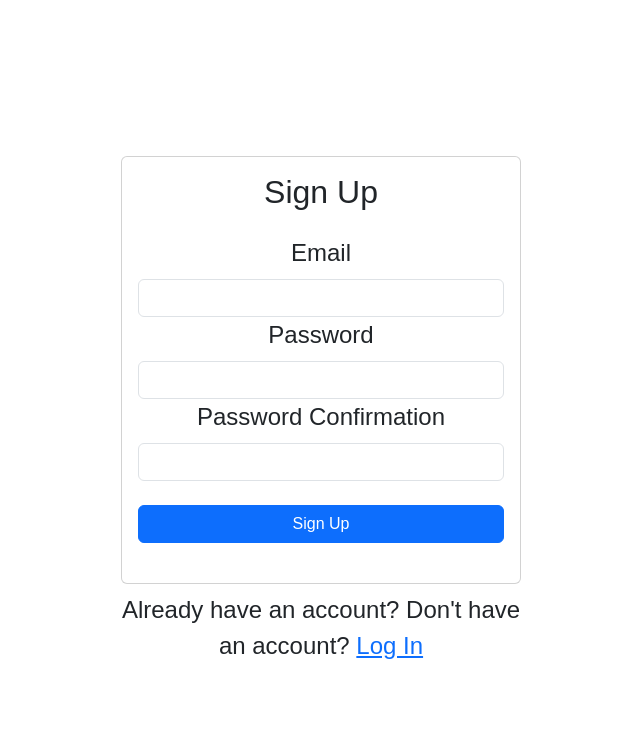
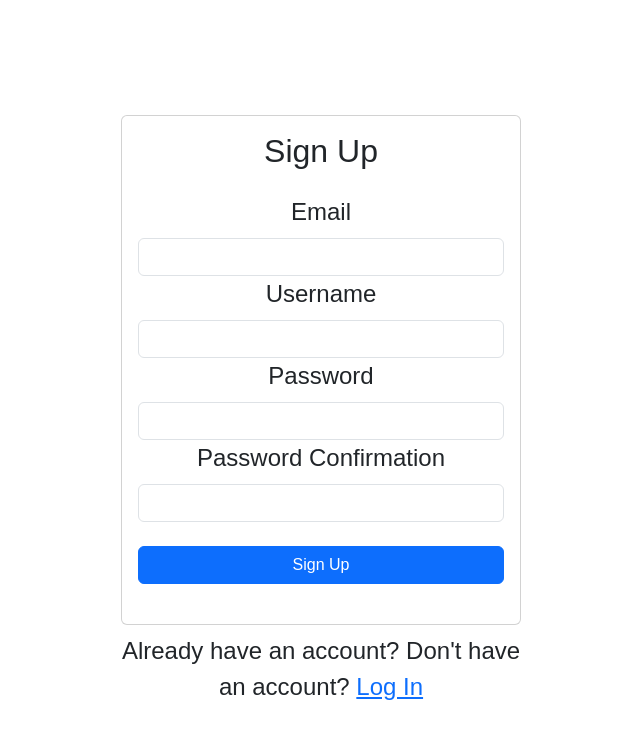
Before and after one commit to WVU-CS230-2024-01-Group13/ArcadeArchive, a React (Create React App) app: page /signup in a window 1280 px wide. Shown: the top 738 px of the page, without its empty margins (319-959 px from the left). Built offline with nearby package versions, Linux system fonts and the light colour scheme; no server answers.

Commit message:
Real time database with Userdata

```diff
--- a/src/content/Signup.js
+++ b/src/content/Signup.js
@@ -1,13 +1,18 @@
 import React,{ useRef, useState } from "react"
 import { Form, Button, Card, Alert } from "react-bootstrap"
 import { useAuth } from '../contexts/AuthContext'
+//import { useDatabase } from '../contexts/dbContext'
 import { Link, useNavigate } from "react-router-dom"
+import { dbSignup } from '../contexts/dbContext'
+
 
 export default function Signup() {
     const emailRef = useRef()
     const passwordRef = useRef()
     const passwordConfirmRef = useRef()
+    const usernameRef=useRef()
     const { signup } = useAuth()
+    //const { dbSignup } = useDatabase()
     const [error, setError] = useState("")
     const [loading, setLoading] = useState(false)
     const navigate = useNavigate()
@@ -22,8 +27,12 @@ export default function Signup() {
             setError("")
             setLoading(true)
             await signup(emailRef.current.value, passwordRef.current.value )
+            console.log("signup worked")
+            await dbSignup(emailRef.current.value, usernameRef.current.value)
+            console.log("signupdb worked")
             navigate("/")
-        } catch {
+        } catch(err) {
+            console.log(err);
             setError('Failed to create an account')
         }
 
@@ -39,6 +48,11 @@ export default function Signup() {
                     <Form.Group id='email'>
                         <Form.Label>Email</Form.Label>
                         <Form.Control type="email" ref={emailRef} required />
+                    </Form.Group>
+
+                    <Form.Group id='username'>
+                        <Form.Label>Username</Form.Label>
+                        <Form.Control type="username" ref={usernameRef} required />
                     </Form.Group>
 
                     <Form.Group id='password'>
--- /dev/null
+++ b/src/contexts/dbContext.js
@@ -0,0 +1,26 @@
+//import React, { useContext, useState, useEffect } from 'react'
+import { db } from '../firebase';
+import { ref, set } from 'firebase/database';
+import { auth} from '../firebase'
+
+
+    //dbSignup function to input user data into the firebase realtime database
+    export function dbSignup  (email, username)  {
+        try {
+            const user =auth.currentUser;
+
+            const user_data = {  // user's info
+                email: email,
+                username: username,
+                last_login: Date.now(),
+            };
+            const usersRef = ref(db, 'users/' + user.uid);
+             set(usersRef, user_data);
+            console.log('User data saved successfully');
+        } catch (error) {
+            console.error('Error saving user data:', error);
+        }
+
+
+
+}
--- a/src/firebase.js
+++ b/src/firebase.js
@@ -1,5 +1,6 @@
 import firebase from 'firebase/compat/app';
 import "firebase/compat/auth";
+import { getDatabase } from 'firebase/database';
 
 const app = firebase.initializeApp({
   apiKey: "AIzaSyA2R8066aBNkqCYljLoVPYzq1HEhn-RvyE",
@@ -13,4 +14,5 @@ const app = firebase.initializeApp({
 });
 
 export const auth = app.auth()
+export const db= getDatabase(app)
 export default app
```
